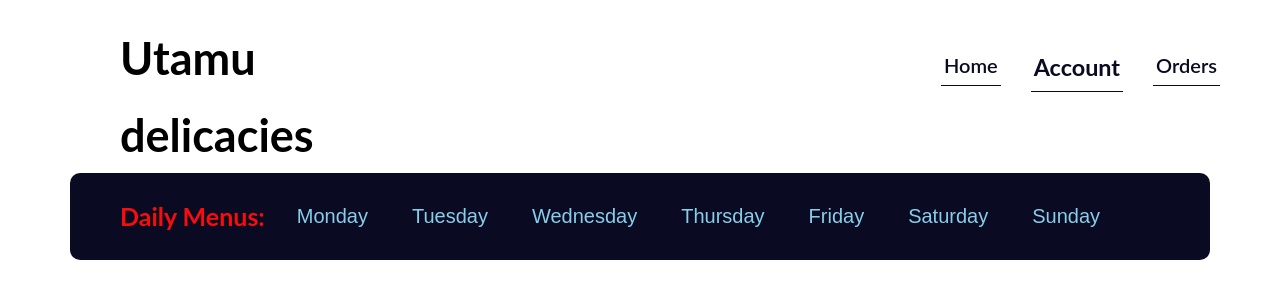
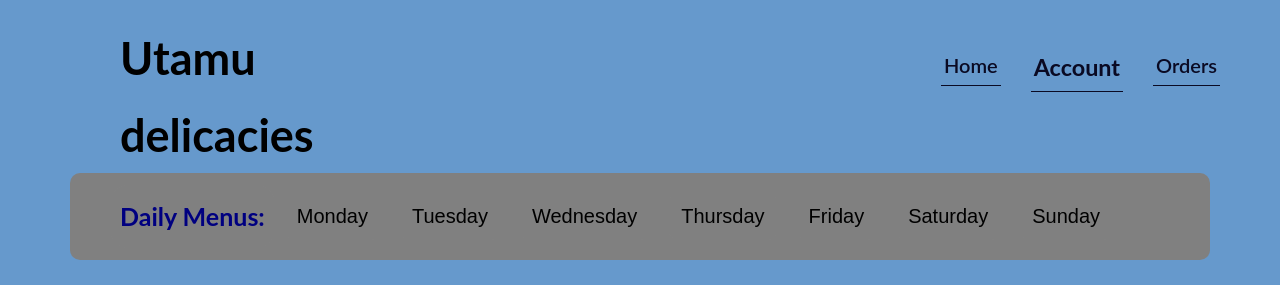
Before and after one commit to rebykimani/utamu-delicacies-frontend, a React (Create React App) app: page /admin in a window 1280 px wide. Shown: the top 285 px of the page. Built offline with nearby package versions, Linux system fonts and the light colour scheme; no server answers.

Commit message:
homepage

```diff
--- a/src/App.css
+++ b/src/App.css
@@ -18,6 +18,7 @@ body {
   line-height: 1.7;
   padding: 2rem;
   box-sizing: border-box;
+  background-color:#6699CC;
 
   /* font-weight: 400;
   font-size: 1.6rem;
@@ -99,7 +100,7 @@ body {
 } */
 .home-1 > .btn-view-1{
   margin-left: 1rem;
-  background-color: rgb(135, 142, 235);
+  background-color: aqua;
   border: none;
   color: white;
   padding: 1.5rem;
@@ -163,7 +164,7 @@ body {
 }
 
 .sect-1 > .btn-menu {
-  background-color: yellowgreen;
+  background-color: aqua;
   border: none;
   color: whitesmoke;
   padding: 1.5rem 1.5rem;
@@ -224,7 +225,7 @@ body {
   top: 10rem;
 }
 .composition__photo:hover {
-  outline: 1rem solid skyblue;
+  outline: 1rem solid aqua;
   transform: scale(1.05) translateY(-0.5rem);
   box-shadow: 0 0.1rem 0.1rem rgba(0, 0, 0, 0.1);
   z-index: 20;
@@ -239,7 +240,7 @@ body {
 .about-us {
   text-align: center;
   font-size: 3rem;
-  background-color: skyblue;
+  background-color: aqua;
 }
 .about {
   display: flex;
@@ -380,7 +381,7 @@ body {
 
 .section-stories {
   padding: 15rem 0;
-  background-color: skyblue;
+  background-color: aqua;
 }
 
 /*end of reviews part*/
@@ -594,9 +595,9 @@ li:active {
   text-align: center;
 }
 .reg > .btn-menu{
-  background-color: #0a0a23;
+  background-color: grey;
   border: none;
-  color: white;
+  color:skyblue;
   padding: 1.5rem 1.5rem;
   text-align: center;
   text-decoration: none;
@@ -668,7 +669,7 @@ li:active {
   margin-left: 5rem;
   margin-right: 5rem;
   border-radius: 1rem;
-  background-color: #0a0a23;
+  background-color: grey;
 
 
 }
@@ -679,14 +680,14 @@ li:active {
   padding: 1rem;
   font-size: 2.5rem;
   font-weight: 700;
-  background-color: #0a0a23;
+  background-color: grey;
   border-radius: 2rem;
-  color: rgb(247, 13, 13);
+  color: navy;
   margin-left: 30px;
 }
 .btn-view{
-  background-color: #0a0a23;
-  color:skyblue;
+  background-color: grey;
+  color:black;
   border: none;
   border-radius: 1rem;
   padding: 1.2rem;
--- a/src/components/MainMenu.js
+++ b/src/components/MainMenu.js
@@ -52,8 +52,8 @@ function MainMenu() {
 
       <div className="info">
         <div className="sect-1">
-          <h1>Delicious Food For Your cravings</h1>
-          <p>We Cook Fresh And Healthy Foods With Different Recipes</p>
+          <h1>Delicious Food For Your cravings </h1>
+          <p>Welcome and experience the most deliicious fresh foods </p>
           <NavLink to={"/meals"} exact="true" className="btn-menu">
             View-Menu &rarr;
           </NavLink>
```
